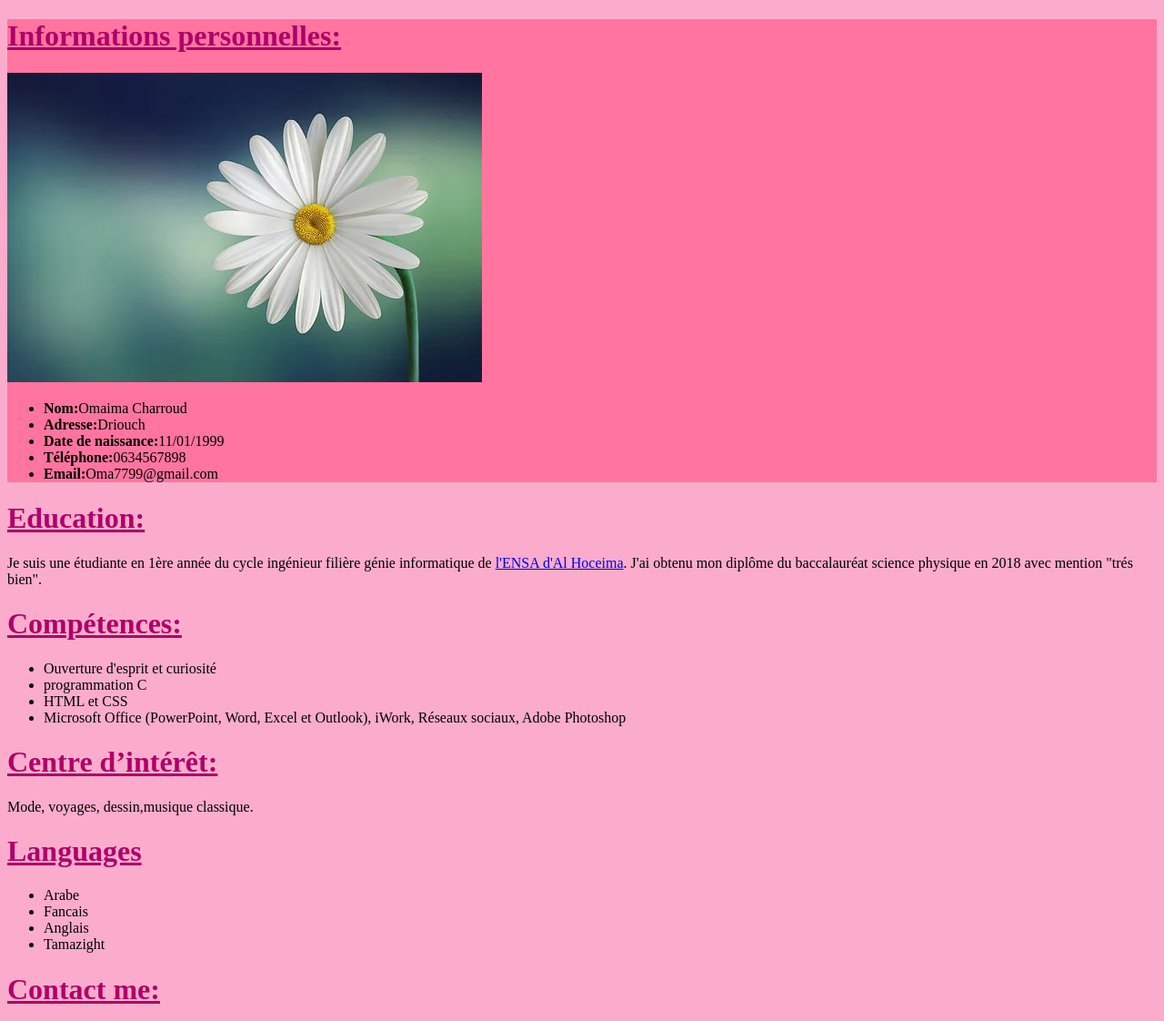
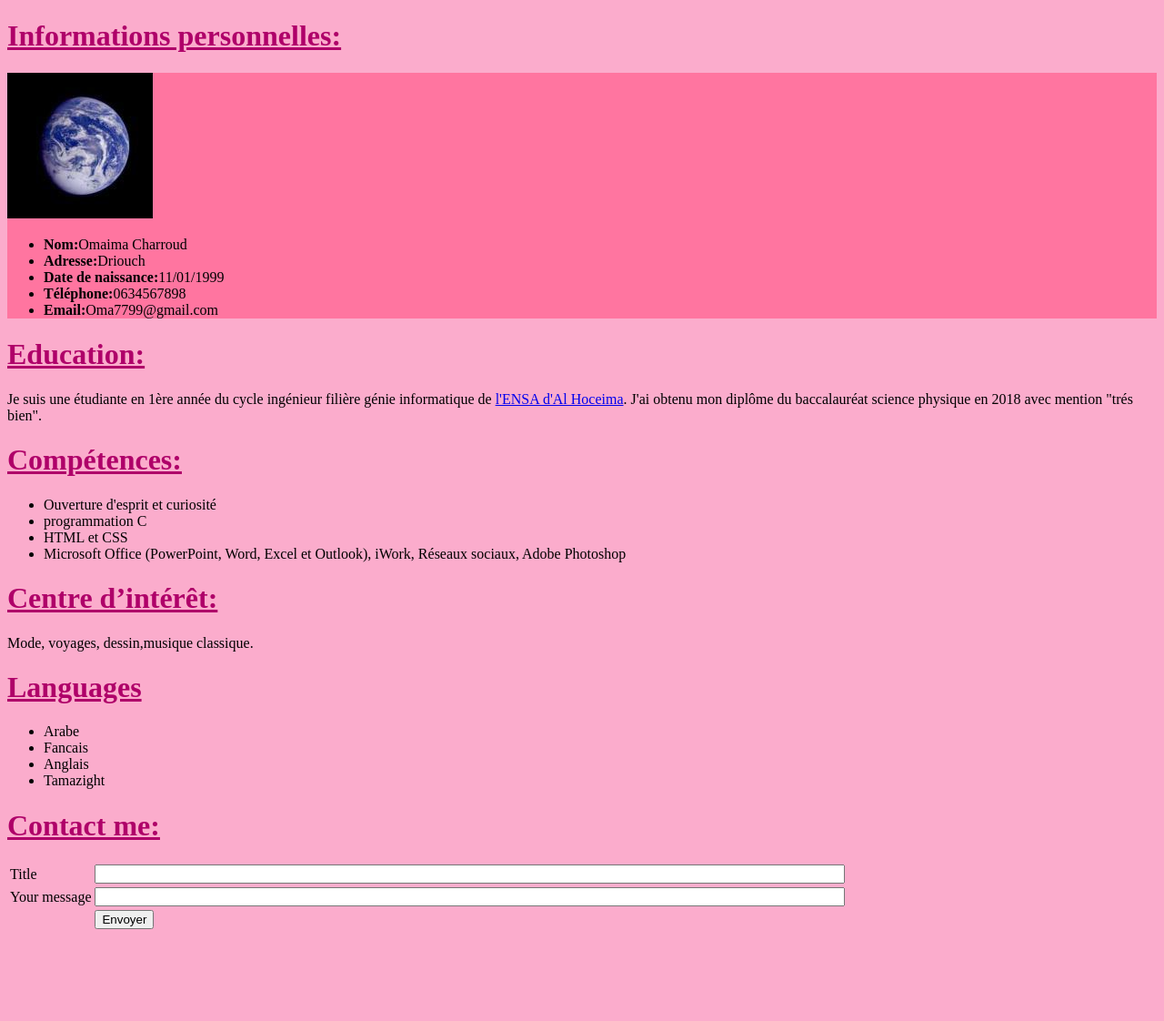
Before and after one commit to Omaima52/Omaima.github.io, a plain HTML site: page CVcss.html in a window 1280 px wide. Shown: the top 1122 px of the page at 91% size. After the commit the page ends 1032 px from the top, so only its background shows below. Drawn offline with Linux system fonts and the light colour scheme.

Commit message:
Add files via upload

```diff
--- a/CVcss.html
+++ b/CVcss.html
@@ -8,17 +8,19 @@
     #info{
      background-color:#ff75a0;
     }
-    p{
+
+    #info{
       font-family: 'Brush Script MT';
+      font-size: 10xp;
     }
 
     </style>
   </head>
 
   <body>
+  <h1><U>Informations personnelles:</U></h1>
   <div id="info">
-  <h1><U>Informations personnelles:</U></h1>
-  <p> <img src="cvimage.jpg" alt="my image"> </p>
+  <p> <img src="whatever.jpg" alt="my image"> </p>
   <p>
     <ul>
     <li><strong>Nom:</strong>Omaima Charroud</li>
@@ -30,9 +32,10 @@
   </p>
   </div>
   <h1><U>Education:</U></h1>
+  <div id="education">
   <p>Je suis une étudiante en 1ère année du cycle ingénieur filière génie informatique de <a href="https://ensah.ma/">l'ENSA d'Al Hoceima</a>.
     J'ai obtenu mon diplôme du baccalauréat science physique en 2018 avec mention "trés bien".
-
+  </div>
   <h1><U>Compétences:</U></h1>
   <p>
     <ul>
@@ -59,7 +62,7 @@
    <table>
      <tr>
        <td><label for="">Title</label></td>
-       <td><input size="78" type="text" name="" value=""></td>
+       <td><input size="100" type="text" name="" value=""></td>
      </tr>
      <tr>
        <td><label for="">Your message</label></td>
```
Also changed, not shown: CVhtml.html (+2 -2 lines), whatever.jpg (added).
